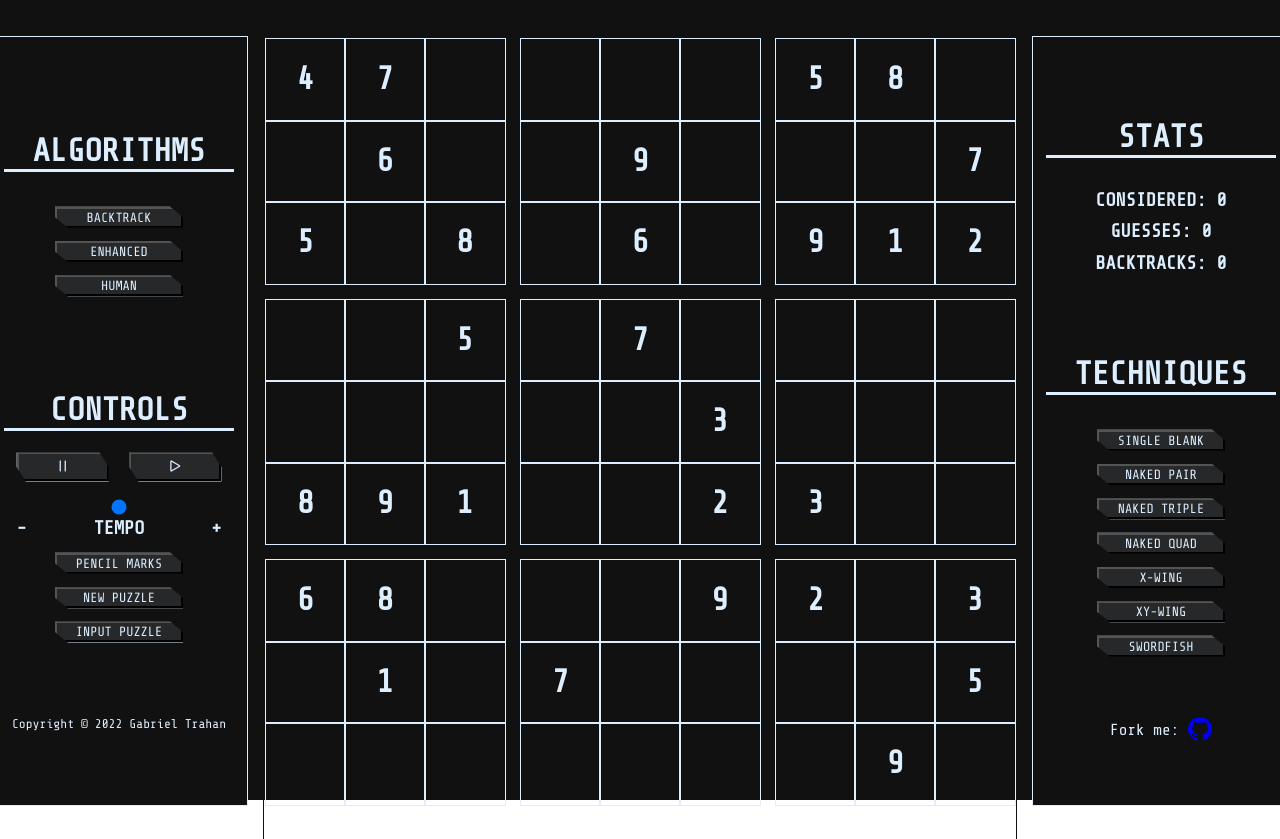
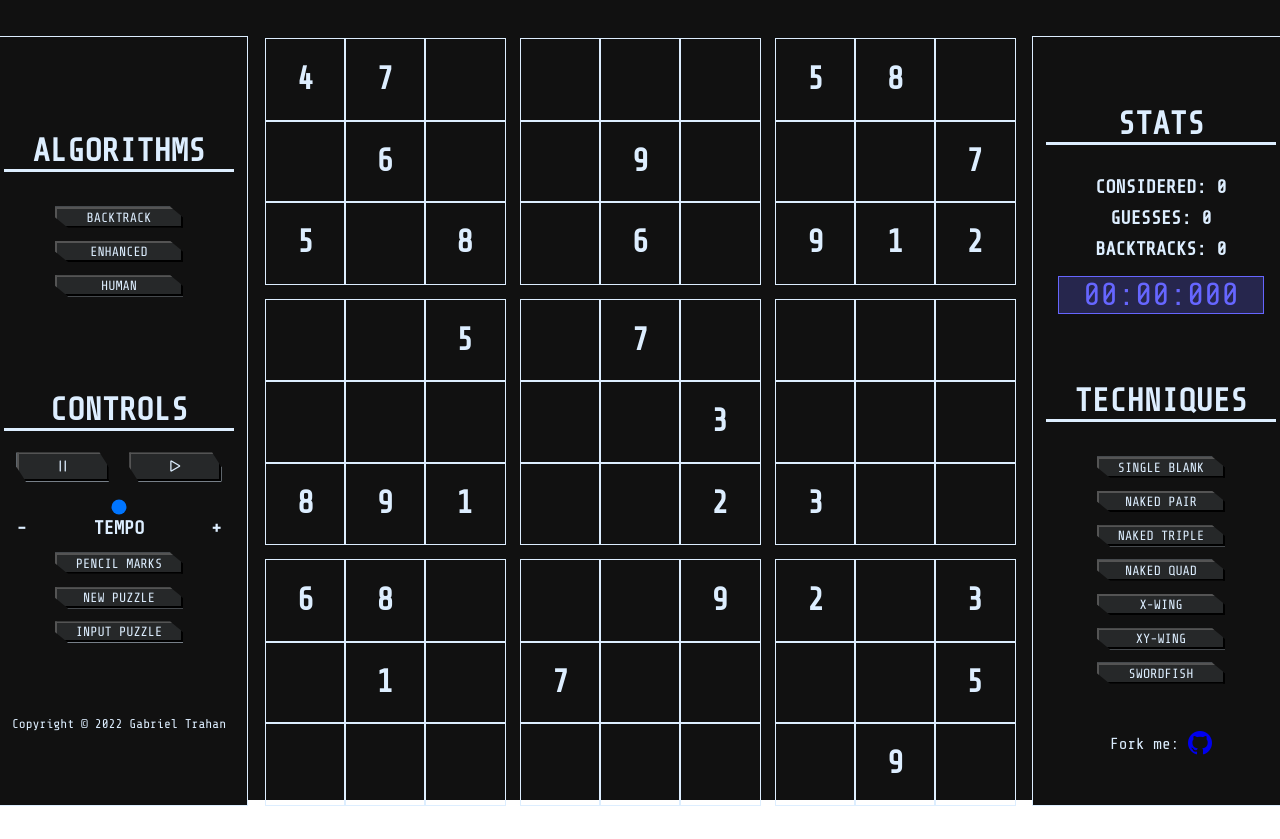
Before and after one commit to theokoles7/Dr-Sudoku, an Angular app in the folder ui/: page / in a window 1280 px wide. Built offline with nearby package versions, Linux system fonts and the light colour scheme.

Commit message:
Adds timer

```diff
--- a/ui/src/app/grid/grid.component.scss
+++ b/ui/src/app/grid/grid.component.scss
@@ -2,7 +2,6 @@
 
 div.outer{
   margin-top: 5%;
-  outline: solid .1em $black;
   width: auto;
   height: 50em;
   margin-left: auto;
--- a/ui/src/app/grid/grid.component.ts
+++ b/ui/src/app/grid/grid.component.ts
@@ -22,6 +22,7 @@ export class GridComponent implements OnInit {
   @Output() considered: EventEmitter<number> = new EventEmitter();
   @Output() guess: EventEmitter<number> = new EventEmitter();
   @Output() mistake: EventEmitter<number> = new EventEmitter();
+  @Output() new_time: EventEmitter<number> = new EventEmitter();
 
   constructor() { }
 
@@ -55,6 +56,7 @@ export class GridComponent implements OnInit {
           for(let n = 1; n <= this.puzzle.grid.length; n++){
             this.considered.emit(1);
             await this.delay(100 - this.tempo);
+            this.new_time.emit(Date.now());
             if(this.puzzle.numValid(n, r, c)){
               while(!this.algo_play){await this.delay(500);}
               this.puzzle.grid[r][c].solved = true;
@@ -93,6 +95,7 @@ export class GridComponent implements OnInit {
           for(let n of this.puzzle.grid[r][c].pencilmarks){
             this.considered.emit(1);
             await this.delay(100 - this.tempo);
+            this.new_time.emit(Date.now());
             if(this.puzzle.numValid(n, r, c)){
               while(!this.algo_play){await this.delay(500);}
               this.puzzle.grid[r][c].solved = true;
@@ -128,6 +131,7 @@ export class GridComponent implements OnInit {
         this.r_current = r;
         for(let c = 0; c < this.puzzle.grid.length; c++){
           this.c_current = c;
+          this.new_time.emit(Date.now());
           if(this.puzzle.grid[r][c].value === 0){
 
             if(SingleBlank.singleBlankRow(this.puzzle, r)){
@@ -248,4 +252,6 @@ export class GridComponent implements OnInit {
   customOff(): void{
     this.user_puzzle = false;
   }
+
+
 }
--- a/ui/src/app/main/main.component.html
+++ b/ui/src/app/main/main.component.html
@@ -25,6 +25,7 @@
       (considered)="updateConsidered($event)"
       (guess)="updateGuesses($event)"
       (mistake)="updateBacktracks($event)"
+      (new_time)="updateTime($event)"
       ></ds-grid>
 
   </div>
@@ -36,6 +37,7 @@
       [considered]="considered"
       [guesses]="guesses"
       [backtracks]="backtracks"
+      [time]="time"
     ></ds-techniques>
 
   </div>
--- a/ui/src/app/main/main.component.ts
+++ b/ui/src/app/main/main.component.ts
@@ -16,24 +16,31 @@ export class MainComponent implements OnInit {
   considered: number = 0;
   guesses: number = 0;
   backtracks: number = 0;
+  time_i = 0;
+  time = "00:00:000";
 
   @ViewChild(GridComponent) grid!: GridComponent;
 
   constructor() {}
 
-  ngOnInit(): void {}
+  ngOnInit(): void {
+    console.log(Date.now());
+  }
 
   backtrack(): void{
+    this.time_i = Date.now();
     this.grid.play();
     this.grid.backtrack();
   }
 
   enhanced(): void{
+    this.time_i = Date.now();
     this.grid.play();
     this.grid.backtrack_enhanced();
   }
 
   human(): void{
+    this.time_i = Date.now();
     this.grid.play();
     this.grid.backtrack_human();
   }
@@ -44,13 +51,14 @@ export class MainComponent implements OnInit {
 
   newPuzzle(){
     console.log("Grabbing new puzzle");
-    this.considered = 0;
-    this.guesses = 0;
-    this.backtracks = 0;
     if(this.grid){
       this.grid.customOff();
       this.grid.pause();
     }
+    this.considered = 0;
+    this.guesses = 0;
+    this.backtracks = 0;
+    this.time = "00:00:000";
     return new Puzzle(
         PuzzleBank.bank[
           Math.floor(Math.random() * 6)
@@ -98,6 +106,13 @@ export class MainComponent implements OnInit {
     this.backtracks += n;
   }
 
+  updateTime(n: number){
+    this.time = formatDate(
+      (n - this.time_i), 'mm:ss', "en-US"
+      ) + ":" + ((n - this.time_i) % 1000);
+
+  }
+
   userInput(): void{
     this.grid.pause();
     this.newBlankPuzzle();
--- a/ui/src/app/techniques/techniques.component.html
+++ b/ui/src/app/techniques/techniques.component.html
@@ -9,6 +9,8 @@
     <h3 class="stat" id="guesses">GUESSES: {{guesses}}</h3>
 
     <h3 class="stat" id="backtracks">BACKTRACKS: {{backtracks}}</h3>
+
+    <div class="timer" id="timer">{{time}}</div>
 
   </div>
 
--- a/ui/src/app/techniques/techniques.component.scss
+++ b/ui/src/app/techniques/techniques.component.scss
@@ -34,6 +34,19 @@ div.panel#panel{
       color: $silver;
       margin-right: auto;
       margin-left: auto;
+    }
+
+    div.timer{
+      width: 80%;
+      text-align: center;
+      margin-left: auto;
+      margin-right: auto;
+      font-family: Tech;
+      font-size: 2em;
+      color: $blue;
+      background-color: rgba($blue, .25);
+      border: solid .01em $blue;
+      margin-top: .5em;
     }
 
     button{
--- a/ui/src/app/techniques/techniques.component.ts
+++ b/ui/src/app/techniques/techniques.component.ts
@@ -10,6 +10,7 @@ export class TechniquesComponent implements OnInit {
   @Input() considered: number = 0;
   @Input() guesses: number = 0;
   @Input() backtracks: number = 0;
+  @Input() time: string = "00:00:000";
 
   @Output() singleBlank: EventEmitter<void> = new EventEmitter();
 
```
